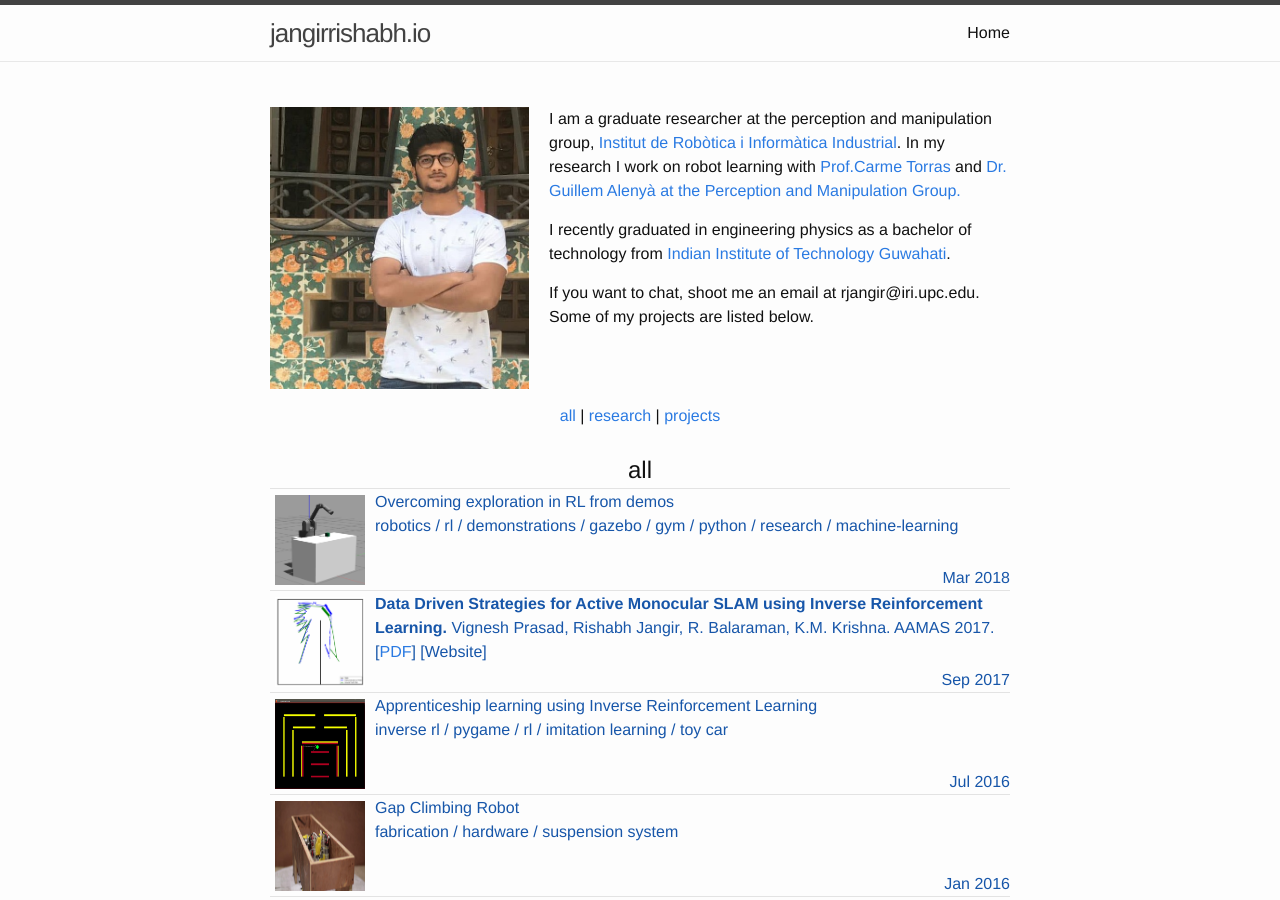
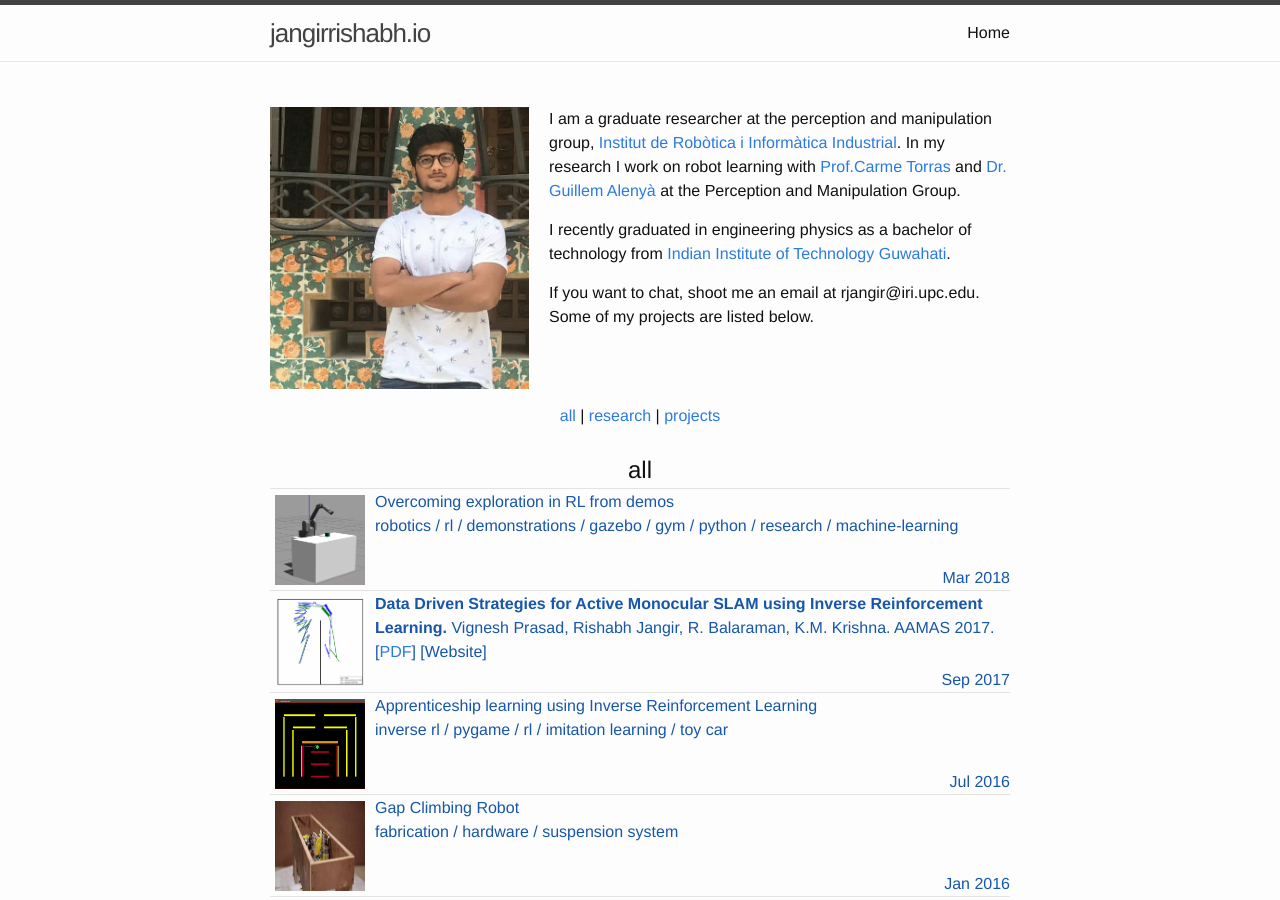
Before and after one commit to jangirrishabh/jangirrishabh.github.io, a Jekyll site: the page built from index.md, in a window 1280 px wide and 900 px high. Built offline with Jekyll 4.4.1, drawn with Linux system fonts in a browser that asks for light colours; nearby versions of some CDN libraries.

```diff
--- a/index.md
+++ b/index.md
@@ -6,7 +6,7 @@ permalink: /
 
 <img src="assets/me.jpg" alt="Me" align="left" style="width: 35%; margin-right: 20px;"/>
 
-I am a graduate researcher at the perception and manipulation group, <a href="http://www.iri.upc.edu/">Institut de Robòtica i Informàtica Industrial</a>. In my research I work on robot learning with  <a href="http://www-iri.upc.es/people/torras/"> Prof.Carme Torras</a> and <a href="http://www.iri.upc.edu/people/galenya/"> Dr. Guillem Alenyà at the Perception and Manipulation Group.
+I am a graduate researcher at the perception and manipulation group, <a href="http://www.iri.upc.edu/">Institut de Robòtica i Informàtica Industrial</a>. In my research I work on robot learning with  <a href="http://www-iri.upc.es/people/torras/"> Prof.Carme Torras</a> and <a href="http://www.iri.upc.edu/people/galenya/"> Dr. Guillem Alenyà</a> at the Perception and Manipulation Group.
 
 I recently graduated in engineering physics as a bachelor of technology from <a href="http://www.iitg.ac.in/">Indian Institute of Technology Guwahati</a>.
 
```
